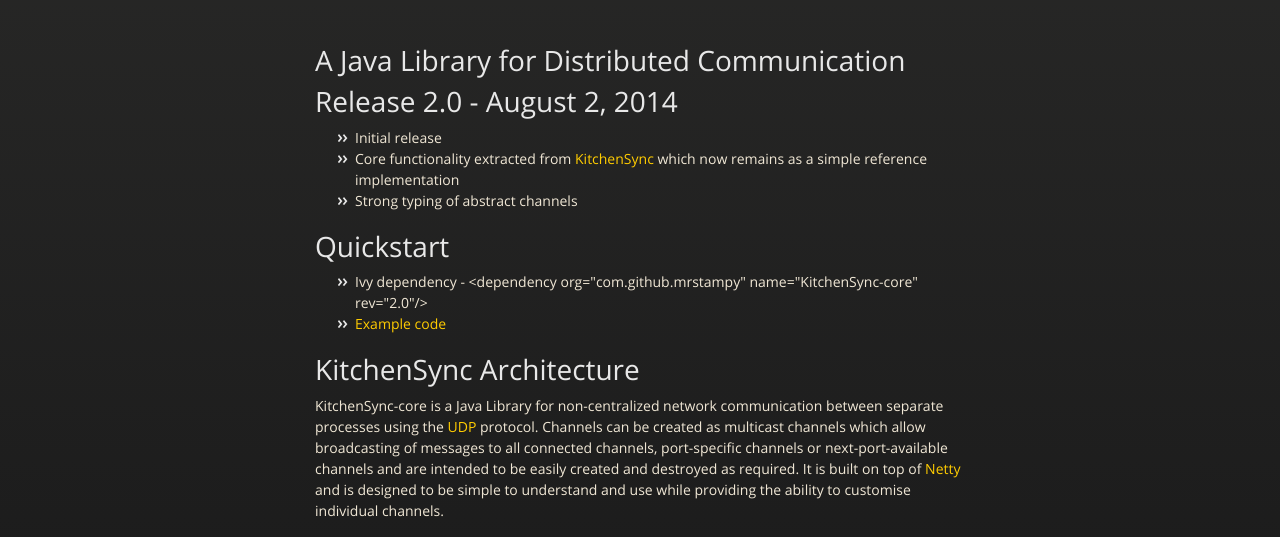
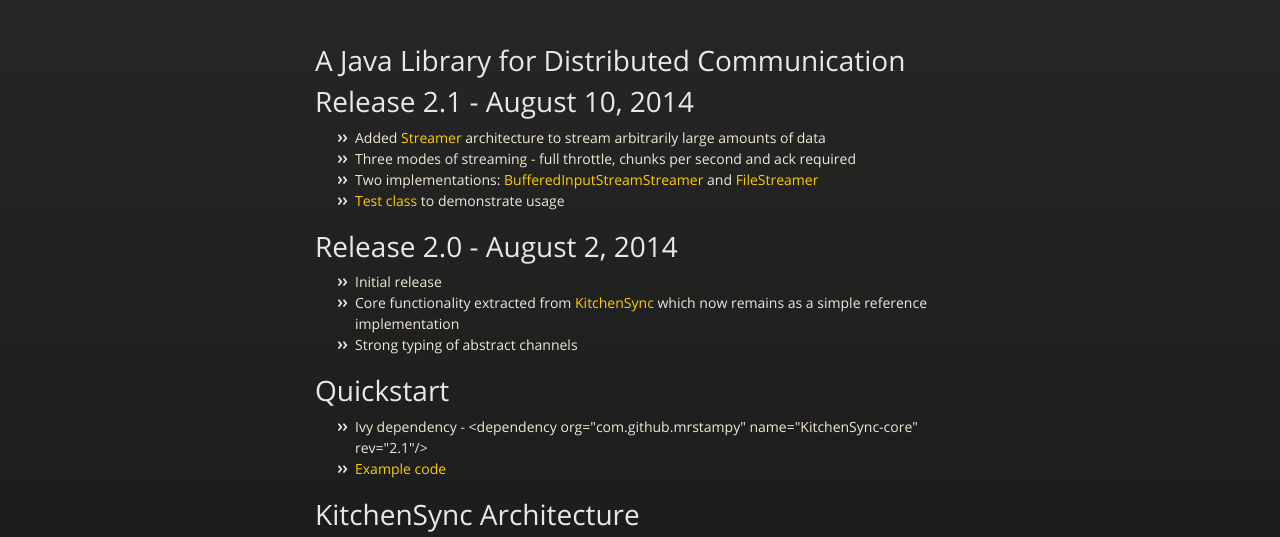
Before and after one commit to mrstampy/KitchenSync-core, a plain HTML site: page index.html in a window 1280 px wide. Shown: the part 226-763 px from the top of the page. Drawn offline with nearby package versions, Linux system fonts and the light colour scheme.

```diff
--- a/index.html
+++ b/index.html
@@ -42,6 +42,16 @@
 <a name="a-java-library-for-distributed-communication" class="anchor" href="#a-java-library-for-distributed-communication"><span class="octicon octicon-link"></span></a>A Java Library for Distributed Communication</h1>
 
 <h1>
+<a name="release-21---august-10-2014" class="anchor" href="#release-21---august-10-2014"><span class="octicon octicon-link"></span></a>Release 2.1 - August 10, 2014</h1>
+
+<ul>
+<li>Added <a href="https://github.com/mrstampy/KitchenSync-core/blob/master/KitchenSync-core/src/com/github/mrstampy/kitchensync/stream/Streamer.java">Streamer</a> architecture to stream arbitrarily large amounts of data</li>
+<li>Three modes of streaming - full throttle, chunks per second and ack required</li>
+<li>Two implementations: <a href="https://github.com/mrstampy/KitchenSync-core/blob/master/KitchenSync-core/src/com/github/mrstampy/kitchensync/stream/BufferedInputStreamStreamer.java">BufferedInputStreamStreamer</a> and <a href="https://github.com/mrstampy/KitchenSync-core/blob/master/KitchenSync-core/src/com/github/mrstampy/kitchensync/stream/FileStreamer.java">FileStreamer</a>
+</li>
+<li>
+<a href="https://github.com/mrstampy/KitchenSync-core/blob/master/KitchenSync-core/test/com/github/mrstampy/kitchensync/test/stream/StreamerTester.java">Test class</a> to demonstrate usage</li>
+</ul><h1>
 <a name="release-20---august-2-2014" class="anchor" href="#release-20---august-2-2014"><span class="octicon octicon-link"></span></a>Release 2.0 - August 2, 2014</h1>
 
 <ul>
@@ -52,7 +62,7 @@
 <a name="quickstart" class="anchor" href="#quickstart"><span class="octicon octicon-link"></span></a>Quickstart</h1>
 
 <ul>
-<li>Ivy dependency - &lt;dependency org="com.github.mrstampy" name="KitchenSync-core" rev="2.0"/&gt;</li>
+<li>Ivy dependency - &lt;dependency org="com.github.mrstampy" name="KitchenSync-core" rev="2.1"/&gt;</li>
 <li><a href="https://github.com/mrstampy/KitchenSync-core/tree/master/KitchenSync-core/test/com/github/mrstampy/kitchensync/test">Example code</a></li>
 </ul><h1>
 <a name="kitchensync-architecture" class="anchor" href="#kitchensync-architecture"><span class="octicon octicon-link"></span></a>KitchenSync Architecture</h1>
```
Also changed, not shown: params.json (+1 -1 lines).
